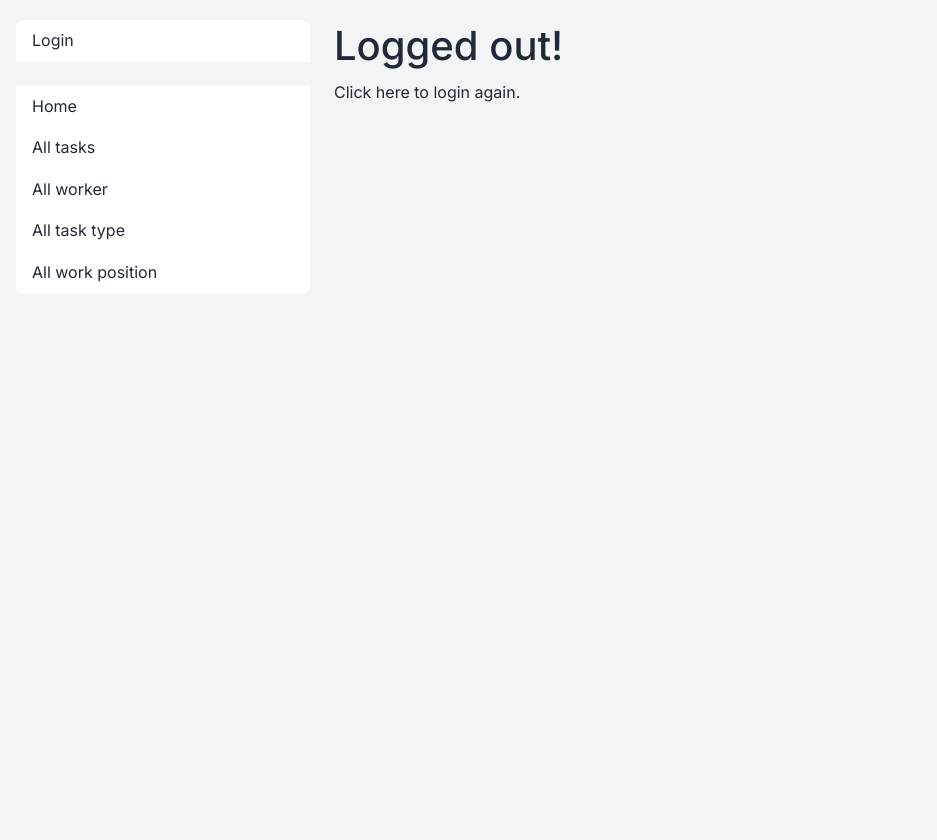
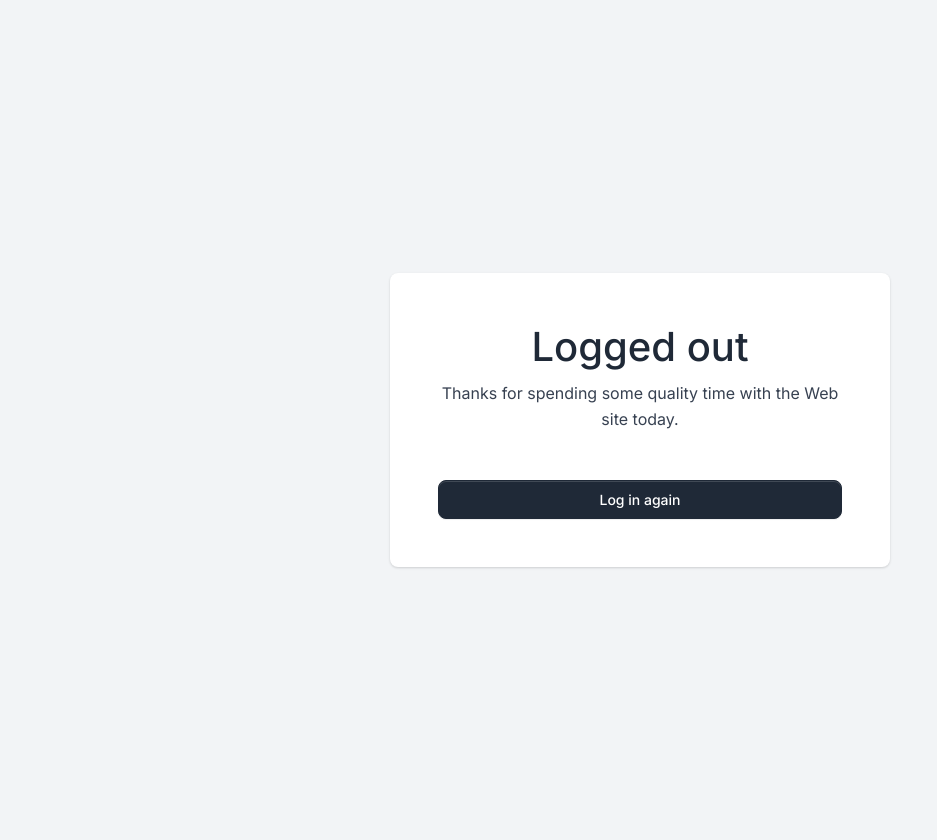
Before and after one commit to kamilla-boiko/task-manager, a Django app: page /accounts/logout/ in a window 1280 px wide. Shown: the whole page, without its empty margins (0-937 px from the left). Before the commit the page ends 294 px from the top, so only its background shows below. Run offline with Django 4.2, Linux system fonts and the light colour scheme.

Commit message:
FRONT: TEMPLATES: Add bootstrap to logged out page

```diff
--- a/templates/registration/logged_out.html
+++ b/templates/registration/logged_out.html
@@ -1,6 +1,26 @@
-{% extends "base.html" %}
+{% extends "base_fullscreen.html" %}
+{% load i18n %}
 
 {% block content %}
-  <h1>Logged out!</h1>
-  <a href="{% url 'login' %}">Click here to login again.</a>
+      <section class="vh-lg-100 mt-5 mt-lg-0 bg-soft d-flex align-items-center">
+        <div class="container">
+            <div class="row justify-content-center form-bg-image">
+                <div class="col-12 d-flex align-items-center justify-content-center">
+                    <div class="bg-white shadow border-0 rounded p-4 p-lg-5 w-100 fmxw-500">
+                        <div class="text-center text-md-center mb-4 mt-md-0">
+                            <h1>{% trans "Logged out" %}</h1>
+                            <p class="text-gray">{% trans "Thanks for spending some quality time with the Web site today." %}</p>
+                        </div>
+                        <div class="mt-5">
+                            <div class="d-grid mt-3">
+                                <a href="{% url 'login' %}" class="btn btn-gray-800">{% trans 'Log in again' %}</a>
+                            </div>
+                        </div>
+                    </div>
+                </div>
+            </div>
+        </div>
+    </section>
+{#  <h1>Logged out!</h1>#}
+{#  <a href="{% url 'login' %}">Click here to login again.</a>#}
 {% endblock %}
```
